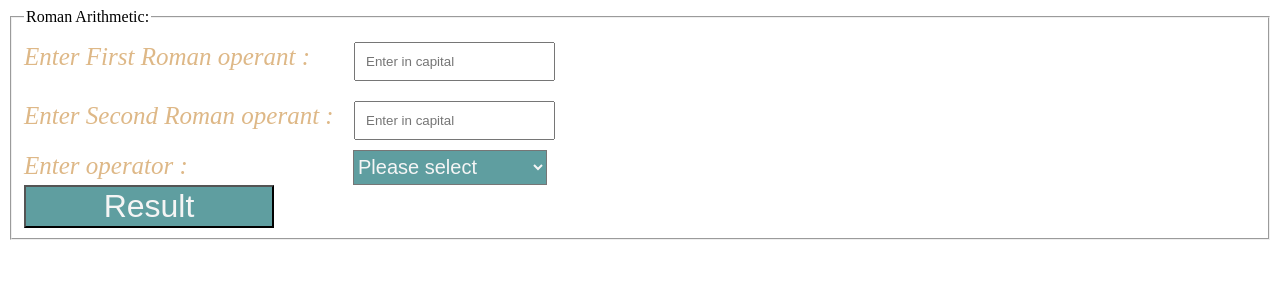
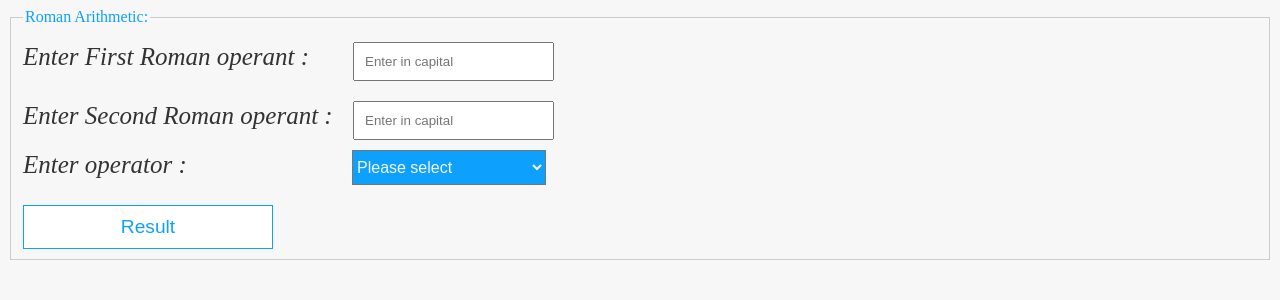
Before and after one commit to anand-tiwari/romanArithematic, a Django app: page / in a window 1280 px wide. Shown: the top 300 px of the page. Run offline with Django 3.2, Linux system fonts and the light colour scheme.

Commit message:
some css changes

```diff
--- a/webapp/templates/webapp/home.html
+++ b/webapp/templates/webapp/home.html
@@ -4,37 +4,30 @@
 	<meta charset="UTF-8">
 	<title>Arithmetic Calculater</title>
 	<style>
+	    body{
+			background-color: #F7F7F7;
+	    }
+
 		div input {
     		display: inline-block;
     		vertical-align: middle;
     		margin: 10px;
     		padding: 10px;
 		}
-		button{
-		    font-size: 2em;
-		    width: 250px;
-		    /*background-color: darkgrey;*/
-		    background-color: cadetblue;
-		    cursor: pointer;
-		    color: whitesmoke;
-		}
+
 		.text{
 			width: 316px;
 		    display: inline-table;
 		    font-size: 25px;
 		    font-style: italic;
 		    font-family: serif;
-		    color: burlywood;
+		    color: #333333;
 		}
 		.result{
 			display: inline-table;
 		    font-size: 35px;
 		    margin-left: 75px;
-		    /* background: #1768E8; */
-		    /*border-radius: 2px;*/
-		    /*border: 1px solid blue;*/
 		    padding: 2px;
-		    /* color: white; */
 		    margin-top: 6px;
 		}
 
@@ -42,9 +35,32 @@
     		width: 194px;
 		    height: 35px;
 		    color: whitesmoke;
-		    font-size: 20px;
+		    font-size: 16px;
 		    margin-left: 9px;
-		    background-color: cadetblue;
+		    background-color: #0da1fd;
+		}
+
+		fieldset{
+			border: 1px solid #ccc;
+		}
+		legend{
+			color: #0da1fd;
+		}
+		button{
+		    padding: 10px;
+		    font-size: 1.2em;
+		    width: 250px;
+		    color: #0da1fd;
+		    border-width: inherit;
+		    background-color: #ffffff;
+		    cursor: pointer;
+		    border: 1px solid #0da1fd;
+		    transition: all 0.3s ease;
+		}
+
+		button:hover{
+			color: #fff;
+			background-color: #0da1fd;
 		}
 
 	</style>
@@ -75,7 +91,7 @@
 					<option value="/">/</option>
 				</select>
 			</div>
-			<div>
+			<div style="margin-top: 20px;">
 				<button>Result</button>
 				<span class="result">{{result}}</span>
 			</div>
@@ -85,9 +101,3 @@
 	</div>
 </body>
 </html>
-<!-- pattern="^(?=[MDCLXVI])M*(C[MD]|D?C*)(X[CL]|L?X*)(I[XV]|V?I*)$" -->
-
-<!-- pattern = '^M{0,3}(CM|CD|D?C{0,3})(XC|XL|L?X{0,3})(IX|IV|V?I{0,3})$' -->
-
-<!--
-Result &nbsp {{first}} {{operator}} {{second}} = {{output}} -->
```
